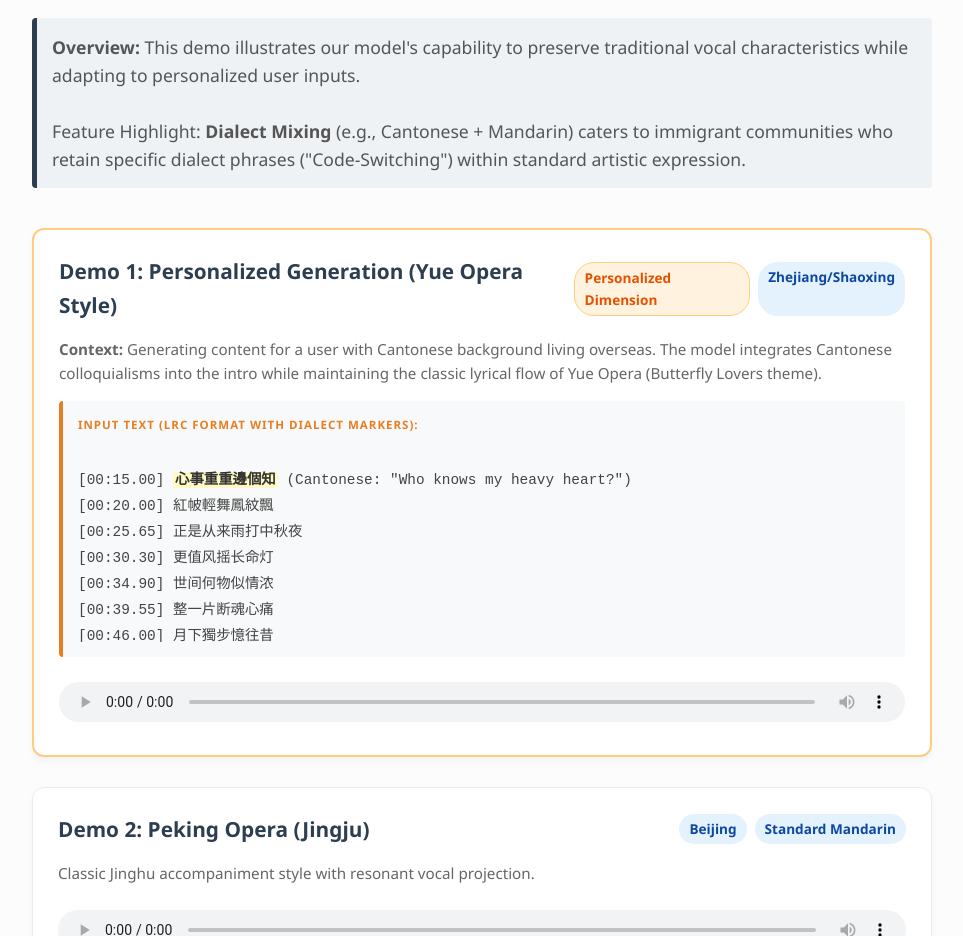
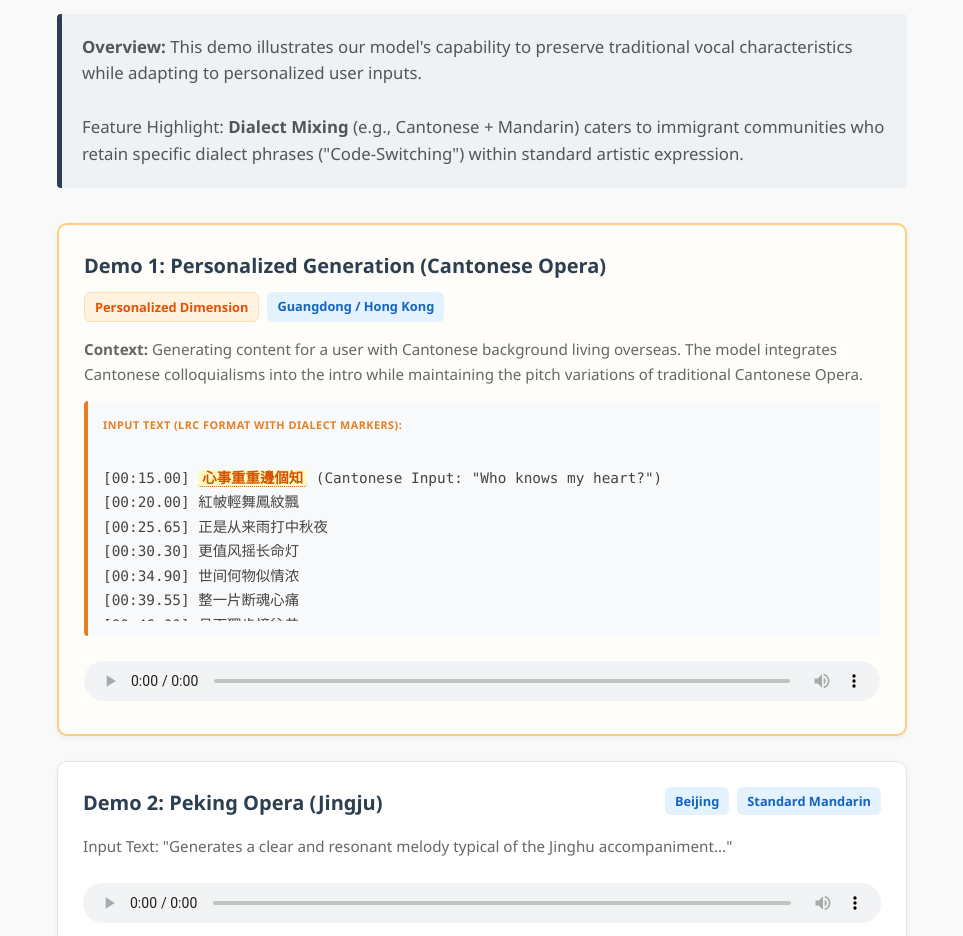
Before and after one commit to audio-demo-page/audio-demo-page.github.io, a plain HTML site: page index.html in a window 1280 px wide. Shown: the part 190-1126 px from the top of the page, without its empty margins (158-1121 px from the left). Drawn offline with Linux system fonts and the light colour scheme.

Commit message:
index.html

```diff
--- a/index.html
+++ b/index.html
@@ -3,93 +3,109 @@
 <head>
     <meta charset="UTF-8">
     <meta name="viewport" content="width=device-width, initial-scale=1.0">
-    <title>Personalized Multi-Dialect Opera Synthesis</title>
+    <title>Multi-Dialect Opera Synthesis Demo</title>
     <style>
         :root {
             --primary-color: #2c3e50;
-            --accent-color: #e67e22; /* Warm color for personalization */
-            --bg-color: #fcfcfc;
+            --accent-color: #e67e22; /* Orange for personalization highlight */
+            --bg-color: #f9f9f9;
             --box-bg: #ffffff;
+            --text-color: #333;
         }
         body {
             font-family: 'Segoe UI', Tahoma, Geneva, Verdana, sans-serif;
-            max-width: 900px;
+            max-width: 850px;
             margin: 40px auto;
             padding: 20px;
             background-color: var(--bg-color);
-            color: #333;
+            color: var(--text-color);
             line-height: 1.6;
         }
         h1 {
-            border-bottom: 3px solid #eee;
+            border-bottom: 3px solid #e1e4e8;
             padding-bottom: 15px;
             color: var(--primary-color);
+            margin-bottom: 10px;
         }
         h1 span {
-            font-size: 0.6em;
+            font-size: 0.55em;
             color: #7f8c8d;
             font-weight: normal;
             display: block;
-            margin-top: 5px;
+            margin-top: 8px;
         }
         p.intro {
-            font-size: 1.1em;
-            margin-bottom: 40px;
+            font-size: 1.05em;
+            margin-bottom: 35px;
             color: #555;
             background: #eef2f5;
-            padding: 15px;
+            padding: 20px;
             border-left: 5px solid var(--primary-color);
             border-radius: 4px;
         }
+
+        /* Box Styling */
         .sample-box {
             background: var(--box-bg);
-            border: 1px solid #e9ecef;
+            border: 1px solid #e1e4e8;
             padding: 25px;
-            margin-bottom: 30px;
-            border-radius: 12px;
-            box-shadow: 0 4px 6px rgba(0,0,0,0.04);
+            margin-bottom: 25px;
+            border-radius: 10px;
+            box-shadow: 0 2px 5px rgba(0,0,0,0.05);
             transition: transform 0.2s;
         }
         .sample-box:hover {
             transform: translateY(-2px);
-            box-shadow: 0 6px 12px rgba(0,0,0,0.08);
+            box-shadow: 0 5px 15px rgba(0,0,0,0.08);
         }
+
+        /* Personalized Box Special Styling */
+        .sample-box.personalized {
+            border: 2px solid #ffcc80; /* Orange border to highlight */
+            background: #fffdf9;
+        }
+
         .sample-header {
             display: flex;
             justify-content: space-between;
-            align-items: center;
+            align-items: flex-start; /* Align top for multi-line title */
             margin-bottom: 15px;
+            flex-wrap: wrap;
+            gap: 10px;
         }
         .sample-title {
             font-weight: 700;
-            font-size: 1.3em;
+            font-size: 1.25em;
             color: var(--primary-color);
         }
+
+        /* Tags */
         .tag-container {
             display: flex;
             gap: 8px;
         }
         .sample-tag {
             background-color: #e3f2fd;
-            color: #0d47a1;
+            color: #1565c0;
             padding: 4px 10px;
-            border-radius: 20px;
-            font-size: 0.85em;
+            border-radius: 6px;
+            font-size: 0.8em;
             font-weight: 600;
+            white-space: nowrap;
         }
-        /* Style for the Personalized Feature */
         .tag-personalized {
             background-color: #fff3e0;
             color: #e65100;
-            border: 1px solid #ffcc80;
+            border: 1px solid #ffe0b2;
         }
+
         .sample-desc {
             font-size: 0.95em;
             color: #666;
             margin-bottom: 15px;
         }
 
-        /* Lyrics Box Styling */
+        /* Lyrics Box */
         .lyrics-container {
             background-color: #f8f9fa;
             border-left: 4px solid var(--accent-color);
@@ -105,29 +121,30 @@
             margin-bottom: 8px;
             display: block;
             text-transform: uppercase;
-            font-size: 0.8em;
-            letter-spacing: 1px;
+            font-size: 0.75em;
+            letter-spacing: 0.5px;
         }
         .lyrics-content {
             white-space: pre-wrap;
-            font-family: 'Courier New', Courier, monospace;
-            line-height: 1.8;
-            max-height: 200px;
+            font-family: 'Consolas', 'Monaco', 'Courier New', monospace;
+            line-height: 1.7;
+            max-height: 180px;
             overflow-y: auto;
         }
         .highlight-dialect {
-            background-color: #fff9c4;
-            padding: 0 2px;
-            border-radius: 2px;
+            background-color: #fff9c4; /* Yellow highlight */
+            padding: 0 4px;
+            border-radius: 3px;
             font-weight: bold;
-            color: #333;
+            color: #d35400;
+            border-bottom: 1px dotted #d35400;
         }
 
         audio {
             width: 100%;
             margin-top: 10px;
+            height: 40px;
             outline: none;
-            height: 40px;
         }
     </style>
 </head>
@@ -144,22 +161,22 @@
         Feature Highlight: <strong>Dialect Mixing</strong> (e.g., Cantonese + Mandarin) caters to immigrant communities who retain specific dialect phrases ("Code-Switching") within standard artistic expression.
     </p>
 
-    <div class="sample-box" style="border: 2px solid #ffcc80;">
+    <div class="sample-box personalized">
         <div class="sample-header">
-            <span class="sample-title">Demo 1: Personalized Generation (Yue Opera Style)</span>
+            <span class="sample-title">Demo 1: Personalized Generation (Cantonese Opera)</span>
             <div class="tag-container">
                 <span class="sample-tag tag-personalized">Personalized Dimension</span>
-                <span class="sample-tag">Zhejiang/Shaoxing</span>
+                <span class="sample-tag">Guangdong / Hong Kong</span>
             </div>
         </div>
         <div class="sample-desc">
-            <strong>Context:</strong> Generating content for a user with Cantonese background living overseas. The model integrates Cantonese colloquialisms into the intro while maintaining the classic lyrical flow of Yue Opera (Butterfly Lovers theme).
+            <strong>Context:</strong> Generating content for a user with Cantonese background living overseas. The model integrates Cantonese colloquialisms into the intro while maintaining the pitch variations of traditional Cantonese Opera.
         </div>
 
         <div class="lyrics-container">
             <span class="lyrics-title">Input Text (LRC Format with Dialect Markers):</span>
             <div class="lyrics-content">
-[00:15.00] <span class="highlight-dialect">心事重重邊個知</span> (Cantonese: "Who knows my heavy heart?")
+[00:15.00] <span class="highlight-dialect">心事重重邊個知</span> (Cantonese Input: "Who knows my heart?")
 [00:20.00] 紅帔輕舞鳳紋飄
 [00:25.65] 正是从来雨打中秋夜
 [00:30.30] 更值风摇长命灯
@@ -183,7 +200,7 @@
             </div>
         </div>
         <div class="sample-desc">
-            Classic Jinghu accompaniment style with resonant vocal projection.
+            Input Text: "Generates a clear and resonant melody typical of the Jinghu accompaniment..."
         </div>
         <audio controls src="jingju_3_4_64.wav"></audio>
     </div>
@@ -192,12 +209,12 @@
         <div class="sample-header">
             <span class="sample-title">Demo 3: Kunqu Opera</span>
             <div class="tag-container">
-                <span class="sample-tag">Jiangsu/Suzhou</span>
+                <span class="sample-tag">Jiangsu / Suzhou</span>
                 <span class="sample-tag">UNESCO Heritage</span>
             </div>
         </div>
         <div class="sample-desc">
-            Known as the "Mother of Chinese Operas," featuring a delicate, flowing melody and controlled vocal techniques.
+            Input Text: "Features a soft, lyrical singing style with controlled vocal techniques..."
         </div>
         <audio controls src="kunqu_3_4_64.wav"></audio>
     </div>
@@ -207,11 +224,11 @@
             <span class="sample-title">Demo 4: Huangmei Opera</span>
             <div class="tag-container">
                 <span class="sample-tag">Anhui</span>
-                <span class="sample-tag">Folk Origin</span>
+                <span class="sample-tag">Folk Style</span>
             </div>
         </div>
         <div class="sample-desc">
-            Characterized by a natural, sweet singing voice and light, catchy rhythms popular in central China.
+            Input Text: "A folk melody with light and catchy rhythms typical of the Anhui region..."
         </div>
         <audio controls src="huangmeixi_3_3_64.wav"></audio>
     </div>
```
